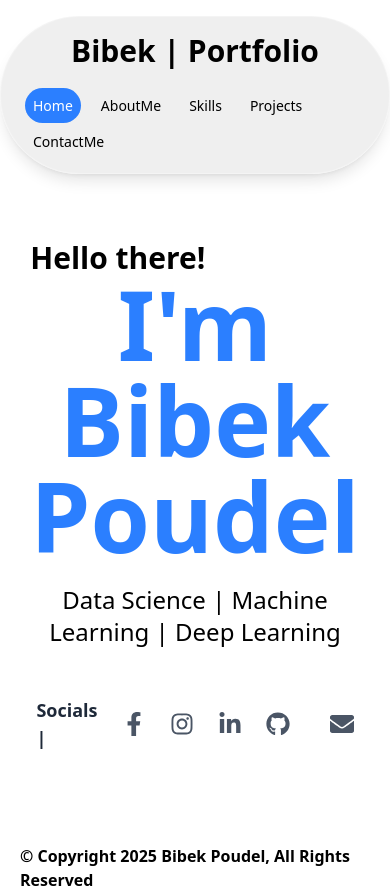
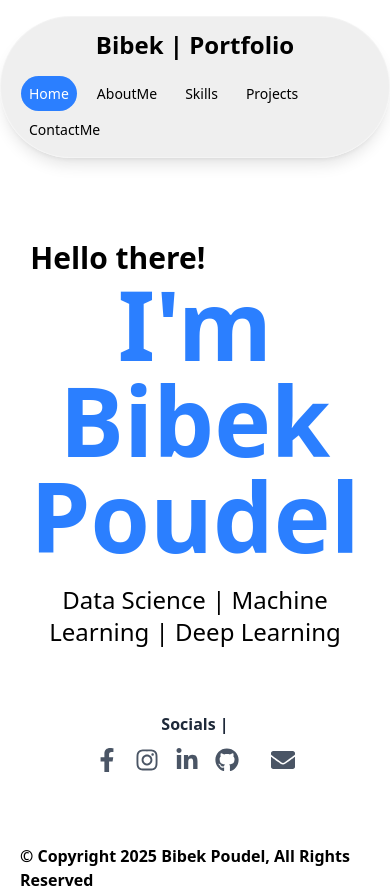
Before and after one commit to Bibek-Poudel8/Portfolio-website, a React (Vite) app: page / in a window 390 px wide. Built offline with nearby package versions, Linux system fonts and the light colour scheme.

Commit message:
Navbar, home made responsive

```diff
--- a/src/components/Home.jsx
+++ b/src/components/Home.jsx
@@ -26,10 +26,10 @@ const Home = () => {
 
 
         {/* Socials */}
-        <div className="mt-0 lg:mt-12 flex items-center justify-center gap-6 text-gray-600">
+        <div className="mt-4 lg:mt-12 w-full flex flex-col sm:flex-row items-center justify-center gap-3 sm:gap-6 text-gray-600 text-center">
           {/* Label */}
-          <span className="text-lg font-semibold text-gray-800">Socials |</span>
-
+          <span className="text-base sm:text-lg font-semibold text-gray-800">Socials |</span>
+          <div className="flex items-center gap-4">
           {/* Facebook */}
           <a
             href="https://www.facebook.com/bibek.poudel.728348"
@@ -73,6 +73,7 @@ const Home = () => {
           >
             <FaEnvelope size={24} />
           </a>
+          </div>
         </div>
 
       </section>
--- a/src/components/Navbar.jsx
+++ b/src/components/Navbar.jsx
@@ -4,16 +4,16 @@ import { Link, NavLink } from 'react-router-dom'
 
 const Navbar = () => {
   return (
-    <nav className="max-w-5xl mx-auto mt-4 px-5 sm:px-10 py-4
+    <nav className="max-w-5xl mx-auto mt-4 px-4 sm:px-10 py-3
                 fixed left-0 right-0 z-50
                 rounded-full border border-white/30
                 bg-neutral-200/60 backdrop-blur-md
                 shadow-lg text-black">
-      <div className="container flex flex-col lg:flex-row
-                            gap-5 justify-between w-full
-                            items-center max-w-5xl mx-auto">
-        <h3 className='text-3xl text-black-600 font-bold'>Bibek | Portfolio</h3>
-        <ul className="flex gap-3 align-center p-1 flex-wrap">
+      <div className="flex flex-col lg:flex-row
+                  items-center justify-between
+                  w-full gap-4">
+        <h3 className="text-2xl sm:text-3xl font-bold text-black">Bibek | Portfolio</h3>
+        <ul className="flex gap-3 flex-wrap items-center p-1">
 
          <li>
   <NavLink
```
